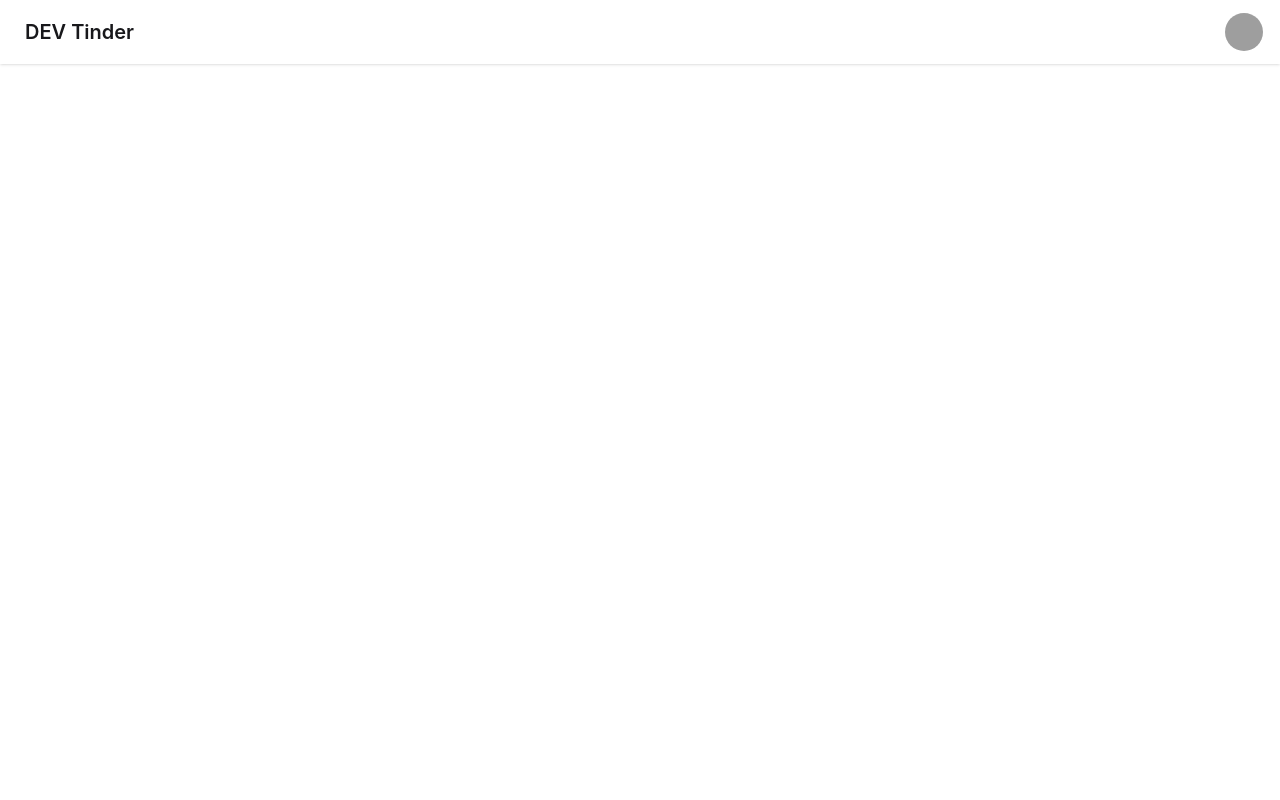
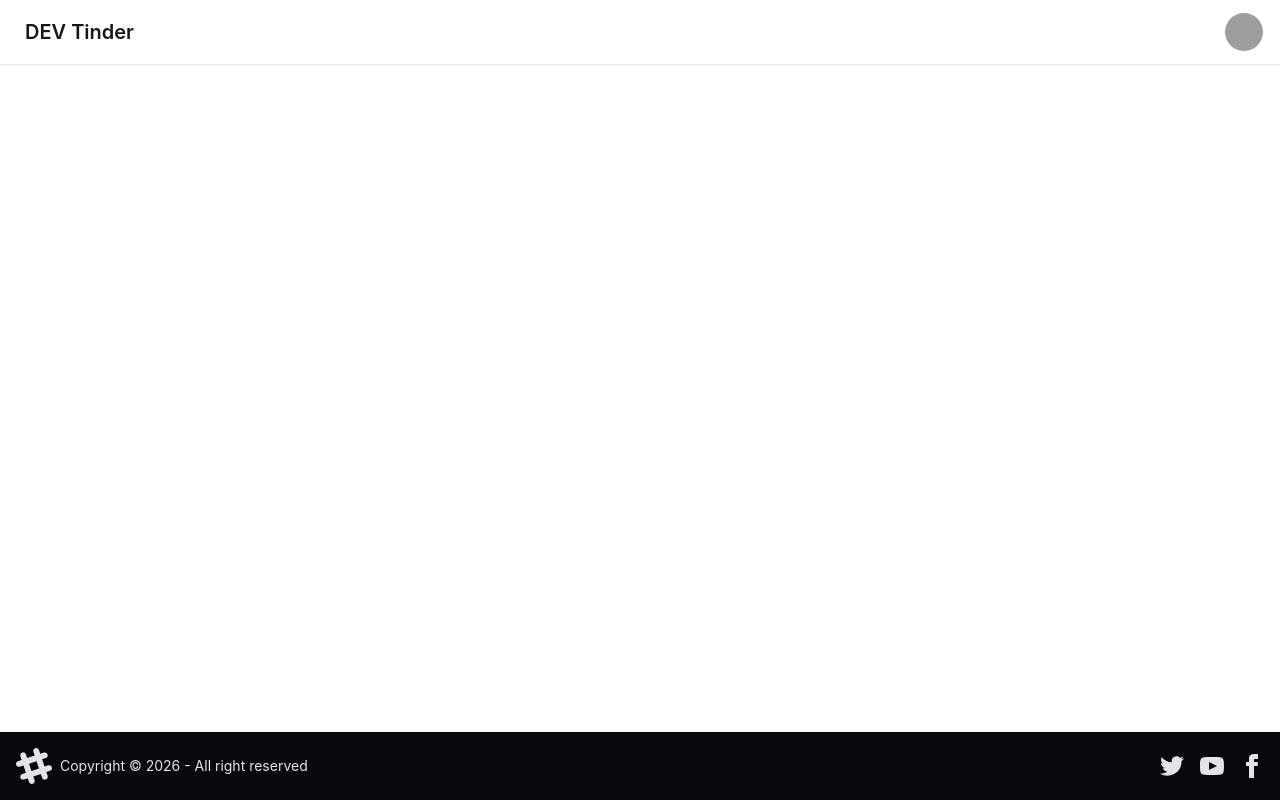
Before and after one commit to vikashirave/DevTinder-frontend, a React (Vite) app: page / in a window 1280 px wide. Built offline with nearby package versions, Linux system fonts and the light colour scheme; grey boxes are pictures that could not be loaded.

Commit message:
Setup the router and footer changes

```diff
--- /dev/null
+++ b/Footer.jsx
@@ -0,0 +1,59 @@
+import React from 'react'
+
+function Footer() {
+  return (
+    <footer className="footer sm:footer-horizontal bg-neutral text-neutral-content fixed bottom-0 p-4">
+  <aside className="grid-flow-col items-center">
+    <svg
+      width="36"
+      height="36"
+      viewBox="0 0 24 24"
+      xmlns="http://www.w3.org/2000/svg"
+      fillRule="evenodd"
+      clipRule="evenodd"
+      className="fill-current">
+      <path
+        d="M22.672 15.226l-2.432.811.841 2.515c.33 1.019-.209 2.127-1.23 2.456-1.15.325-2.148-.321-2.463-1.226l-.84-2.518-5.013 1.677.84 2.517c.391 1.203-.434 2.542-1.831 2.542-.88 0-1.601-.564-1.86-1.314l-.842-2.516-2.431.809c-1.135.328-2.145-.317-2.463-1.229-.329-1.018.211-2.127 1.231-2.456l2.432-.809-1.621-4.823-2.432.808c-1.355.384-2.558-.59-2.558-1.839 0-.817.509-1.582 1.327-1.846l2.433-.809-.842-2.515c-.33-1.02.211-2.129 1.232-2.458 1.02-.329 2.13.209 2.461 1.229l.842 2.515 5.011-1.677-.839-2.517c-.403-1.238.484-2.553 1.843-2.553.819 0 1.585.509 1.85 1.326l.841 2.517 2.431-.81c1.02-.33 2.131.211 2.461 1.229.332 1.018-.21 2.126-1.23 2.456l-2.433.809 1.622 4.823 2.433-.809c1.242-.401 2.557.484 2.557 1.838 0 .819-.51 1.583-1.328 1.847m-8.992-6.428l-5.01 1.675 1.619 4.828 5.011-1.674-1.62-4.829z"></path>
+    </svg>
+    <p>Copyright © {new Date().getFullYear()} - All right reserved</p>
+  </aside>
+  <nav className="grid-flow-col gap-4 md:place-self-center md:justify-self-end">
+    <a>
+      <svg
+        xmlns="http://www.w3.org/2000/svg"
+        width="24"
+        height="24"
+        viewBox="0 0 24 24"
+        className="fill-current">
+        <path
+          d="M24 4.557c-.883.392-1.832.656-2.828.775 1.017-.609 1.798-1.574 2.165-2.724-.951.564-2.005.974-3.127 1.195-.897-.957-2.178-1.555-3.594-1.555-3.179 0-5.515 2.966-4.797 6.045-4.091-.205-7.719-2.165-10.148-5.144-1.29 2.213-.669 5.108 1.523 6.574-.806-.026-1.566-.247-2.229-.616-.054 2.281 1.581 4.415 3.949 4.89-.693.188-1.452.232-2.224.084.626 1.956 2.444 3.379 4.6 3.419-2.07 1.623-4.678 2.348-7.29 2.04 2.179 1.397 4.768 2.212 7.548 2.212 9.142 0 14.307-7.721 13.995-14.646.962-.695 1.797-1.562 2.457-2.549z"></path>
+      </svg>
+    </a>
+    <a>
+      <svg
+        xmlns="http://www.w3.org/2000/svg"
+        width="24"
+        height="24"
+        viewBox="0 0 24 24"
+        className="fill-current">
+        <path
+          d="M19.615 3.184c-3.604-.246-11.631-.245-15.23 0-3.897.266-4.356 2.62-4.385 8.816.029 6.185.484 8.549 4.385 8.816 3.6.245 11.626.246 15.23 0 3.897-.266 4.356-2.62 4.385-8.816-.029-6.185-.484-8.549-4.385-8.816zm-10.615 12.816v-8l8 3.993-8 4.007z"></path>
+      </svg>
+    </a>
+    <a>
+      <svg
+        xmlns="http://www.w3.org/2000/svg"
+        width="24"
+        height="24"
+        viewBox="0 0 24 24"
+        className="fill-current">
+        <path
+          d="M9 8h-3v4h3v12h5v-12h3.642l.358-4h-4v-1.667c0-.955.192-1.333 1.115-1.333h2.885v-5h-3.808c-3.596 0-5.192 1.583-5.192 4.615v3.385z"></path>
+      </svg>
+    </a>
+  </nav>
+</footer>
+  )
+}
+
+export default Footer
--- a/package.json
+++ b/package.json
@@ -13,6 +13,7 @@
     "@tailwindcss/vite": "^4.3.0",
     "react": "^19.2.5",
     "react-dom": "^19.2.5",
+    "react-router-dom": "^7.16.0",
     "tailwindcss": "^4.3.0"
   },
   "devDependencies": {
--- a/src/App.jsx
+++ b/src/App.jsx
@@ -1,37 +1,24 @@
 import { useState } from 'react'
+import NavBar from './NavBar'
+import { BrowserRouter, Routes, Route } from 'react-router-dom'
+import Body from './Body'
+import Login from './Login'
+import Profile from './Profile'
 
 function App() {
   const [count, setCount] = useState(0)
 
   return (
-    <div className="navbar bg-base-100 shadow-sm">
-      <div className="flex-1">
-        <a className="btn btn-ghost text-xl">DEV Tinder</a>
-      </div>
-      <div className="flex gap-2">
-        <div className="dropdown dropdown-end px-2">
-          <div tabIndex={0} role="button" className="btn btn-ghost btn-circle avatar">
-            <div className="w-10 rounded-full">
-              <img
-                alt="Tailwind CSS Navbar component"
-                src="https://img.daisyui.com/images/stock/photo-1534528741775-53994a69daeb.webp" />
-            </div>
-          </div>
-          <ul
-            tabIndex="-1"
-            className="menu menu-sm dropdown-content bg-base-100 rounded-box z-1 mt-3 w-52 p-2 shadow">
-            <li>
-              <a className="justify-between">
-                Profile
-                <span className="badge">New</span>
-              </a>
-            </li>
-            <li><a>Settings</a></li>
-            <li><a>Logout</a></li>
-          </ul>
-        </div>
-      </div>
-    </div>
+    <>
+    <BrowserRouter basename="/">
+     <Routes>
+      <Route path="/" element={<Body/>}>
+        <Route path="/login" element={<Login />}/>
+        <Route path="/test" element={<Profile />}/>
+      </Route>
+     </Routes>
+    </BrowserRouter>
+    </>
   )
 }
 
--- /dev/null
+++ b/src/Body.jsx
@@ -0,0 +1,16 @@
+import React from 'react'
+import { Outlet } from 'react-router-dom'
+import NavBar from './NavBar'
+import Footer from '../Footer'
+
+function Body() {
+  return (
+    <>
+    <NavBar />
+        <Outlet/>
+    <Footer/>
+    </>
+  )
+}
+
+export default Body
--- /dev/null
+++ b/src/Login.jsx
@@ -0,0 +1,9 @@
+import React from 'react'
+
+function Login() {
+  return (
+    <div>Login</div>
+  )
+}
+
+export default Login
--- /dev/null
+++ b/src/NavBar.jsx
@@ -0,0 +1,36 @@
+import React from 'react'
+
+const NavBar = () => {
+  return (
+    <div className="navbar bg-base-100 shadow-sm">
+      <div className="flex-1">
+        <a className="btn btn-ghost text-xl">DEV Tinder</a>
+      </div>
+      <div className="flex gap-2">
+        <div className="dropdown dropdown-end px-2">
+          <div tabIndex={0} role="button" className="btn btn-ghost btn-circle avatar">
+            <div className="w-10 rounded-full">
+              <img
+                alt="Tailwind CSS Navbar component"
+                src="https://img.daisyui.com/images/stock/photo-1534528741775-53994a69daeb.webp" />
+            </div>
+          </div>
+          <ul
+            tabIndex="-1"
+            className="menu menu-sm dropdown-content bg-base-100 rounded-box z-1 mt-3 w-52 p-2 shadow">
+            <li>
+              <a className="justify-between">
+                Profile
+                <span className="badge">New</span>
+              </a>
+            </li>
+            <li><a>Settings</a></li>
+            <li><a>Logout</a></li>
+          </ul>
+        </div>
+      </div>
+    </div>
+  )
+}
+
+export default NavBar
--- /dev/null
+++ b/src/Profile.jsx
@@ -0,0 +1,9 @@
+import React from 'react'
+
+function Profile() {
+  return (
+    <div>Profile</div>
+  )
+}
+
+export default Profile
```
Also changed, not shown: 2 other files (tests, documents, lock files or other folders).
